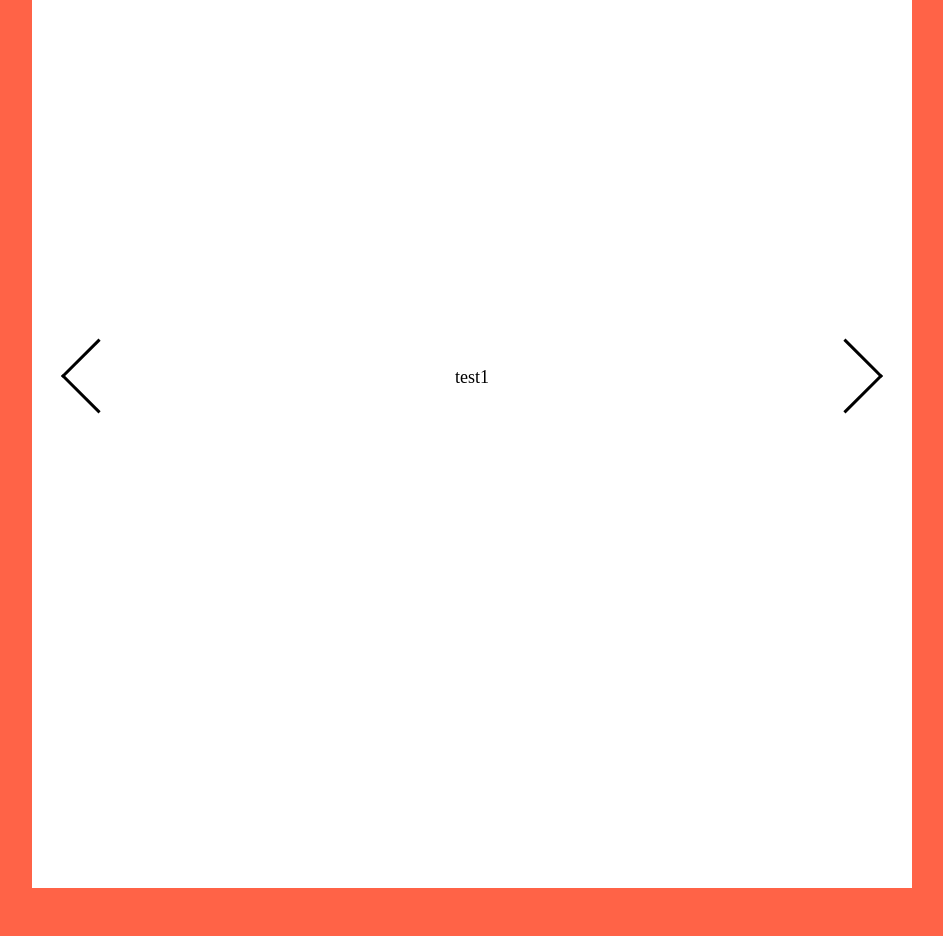
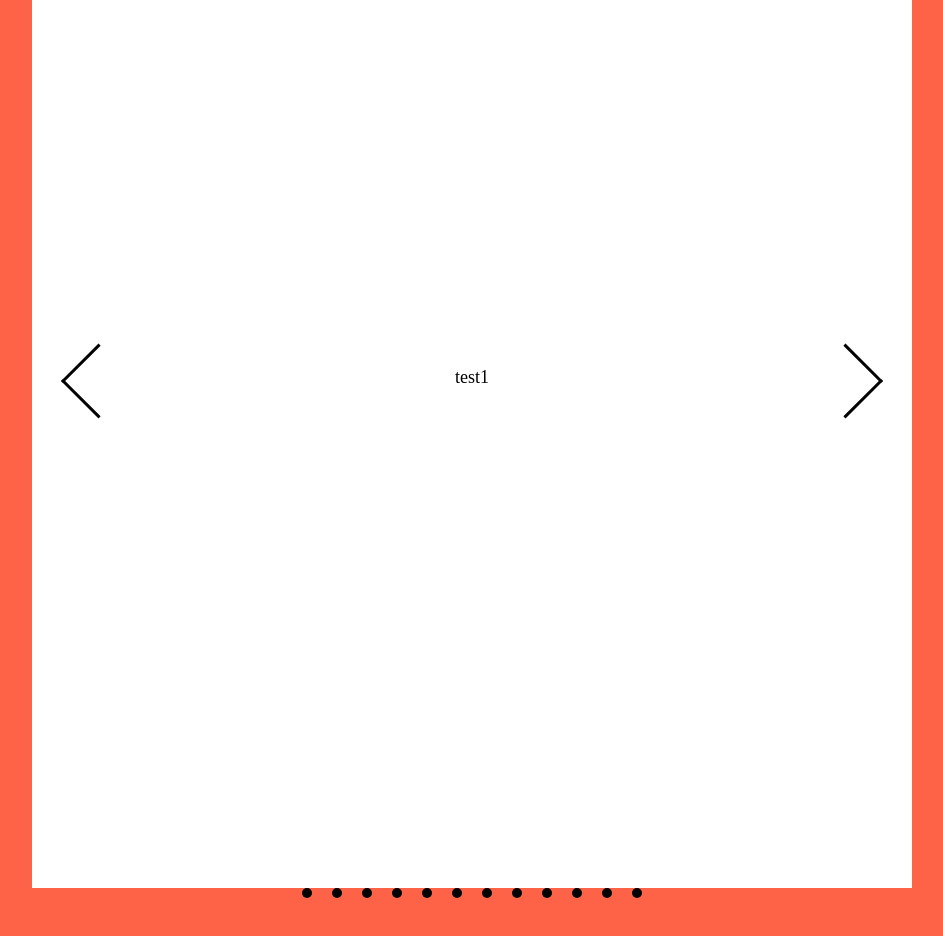
Before and after one commit to ptaszek1/easySlider, a website: page demos/sliders.html in a window 1280 px wide. Shown: the part 333-1269 px from the top of the page, without its empty margins (168-1111 px from the left). Drawn offline with Linux system fonts and the light colour scheme; files that its build step writes are made by us from their sources.

Commit message:
Created pagination generator

```diff
--- a/src/js/app.js
+++ b/src/js/app.js
@@ -4,8 +4,10 @@ class clearSlider {
         this.random = false;
         this.autoplay = false;
         this.navigation = false;
+        this.pagination = false;
         this.next;
         this.prev;
+        this.paginationItems = [];
         this.customWrapper = '';
         this.speed = 400;
         this.activeSlide = 0;
@@ -21,6 +23,7 @@ class clearSlider {
     setEventClick() {
         this.next.addEventListener("click", this.nextSlide.bind(this));
         this.prev.addEventListener("click", this.prevSlide.bind(this));
+        this.paginationItems.addEventListener("click", this.paginationSetActive.bind(this));
     }
     setEventResize(){
         window.addEventListener("resize", this.setSize.bind(this));
@@ -32,11 +35,13 @@ class clearSlider {
         this.sizes = this.slidesSize();
         this.randomValue = this.randomSlide();
         // this.error = this.error();
+        this.createPagination();
         this.setSize();
         this.setSlideIndex();
         this.setActiveSlide();
         this.getNavigation();
         this.runAutoplay();
+
     }
     getParent() {
         return (typeof this.main === 'string' && this.main.length > 1) ? document.querySelector(this.main): '';
@@ -148,6 +153,26 @@ class clearSlider {
             }
         }
     }
+    createPagination() {
+        if(this.main && this.pagination === true) {
+            let pagination = document.createElement('div');
+            pagination.classList.add('es-pagination');
+            this.parent.appendChild(pagination);
+
+            for(let i = 0; i < this.slides.length; i++) {
+                let paginationEl = document.createElement('div');
+                paginationEl.classList.add('es-pagination-item')
+                paginationEl.setAttribute('data-index', i + 1);
+                pagination.appendChild(paginationEl);
+
+                // Create array with pagination elements
+                this.paginationItems.push(paginationEl);
+            }
+        }
+    }
+    paginationSetActive() {
+        console.log()
+    }
 }
 
 
@@ -162,7 +187,8 @@ const simpleSlider = new clearSlider('.es-container',{
     navigation: true,
     autoplay: false,
     autoplaySpeed: 1200,
-    autoplayDirection: 'right'
+    autoplayDirection: 'right',
+    pagination: true
 });
 
 console.log(simpleSlider);
--- a/src/sass/main.scss
+++ b/src/sass/main.scss
@@ -52,6 +52,19 @@ body,html {
             left: 15px;
         }
     }
+    &-pagination {
+        display: flex;
+        justify-content: center;
+        align-items: center;
+        &-item {
+            border-radius: 50%;
+            display: inline-block;
+            background-color: #000;
+            margin: 0 10px;
+            width: 10px;
+            height: 10px;
+        }
+    }
 }
 
 i {
```
Also changed, not shown: dist/css/main.css, dist/js/app.min.js, 2 other files.
